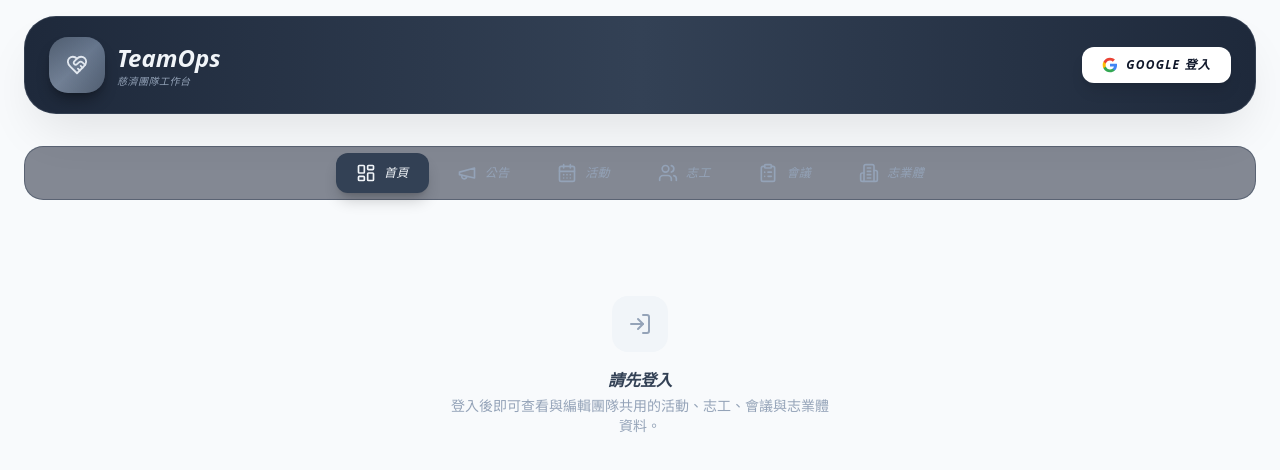
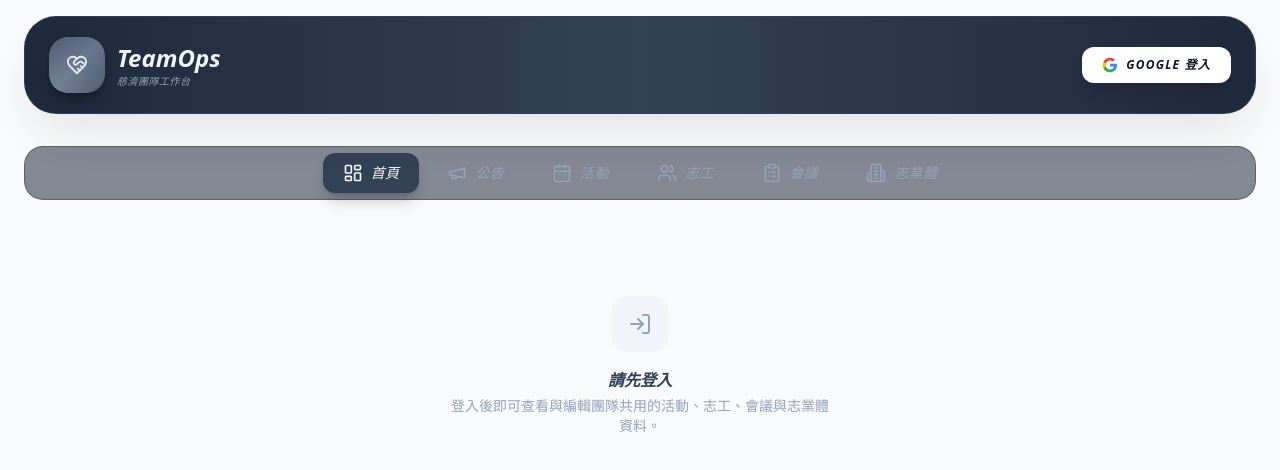
Before and after one commit to crwingsck-cmyk/team-ops, a React (Vite) app: page / in a window 1280 px wide. Shown: the top 470 px of the page. Built offline with nearby package versions, Linux system fonts and the light colour scheme; no server answers.

Commit message:
Increase tab nav font size for readability
The pill tab labels at text-[8px]/text-[10px] read as blurry at
normal viewing distance; bump to a legible size.

```diff
--- a/src/components/shell/TabNav.jsx
+++ b/src/components/shell/TabNav.jsx
@@ -8,12 +8,12 @@ export default function TabNav({ tabs, activeTab, onChange }) {
           <button
             key={tab.id}
             onClick={() => onChange(tab.id)}
-            className={`col-span-1 relative px-2 xl:px-5 py-2 xl:py-2.5 rounded-xl font-medium text-[10px] xl:text-xs tracking-wide transition-all duration-300 italic
+            className={`col-span-1 relative px-2 xl:px-5 py-2 xl:py-2.5 rounded-xl font-medium text-xs xl:text-sm tracking-wide transition-all duration-300 italic
               ${isActive ? "bg-slate-700 text-slate-100 shadow-lg shadow-black/20" : "text-slate-400 hover:text-slate-200 hover:bg-slate-800/50"}`}
           >
             <div className="flex flex-col xl:flex-row items-center justify-center gap-0.5 xl:gap-2">
-              <Icon size={16} className="xl:w-5 xl:h-5" />
-              <span className="text-[8px] xl:text-xs leading-none">{tab.label}</span>
+              <Icon size={18} className="xl:w-5 xl:h-5" />
+              <span className="text-[11px] xl:text-sm leading-none">{tab.label}</span>
             </div>
           </button>
         );
```
